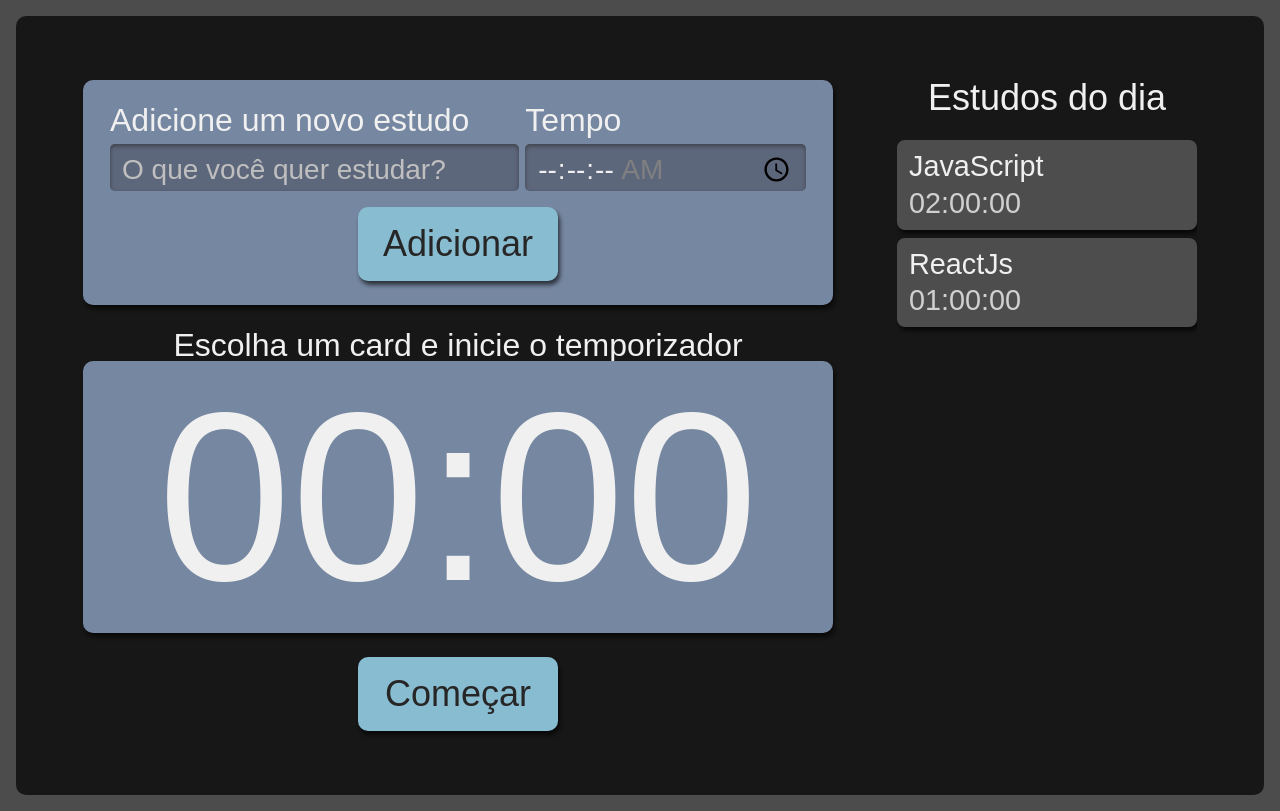
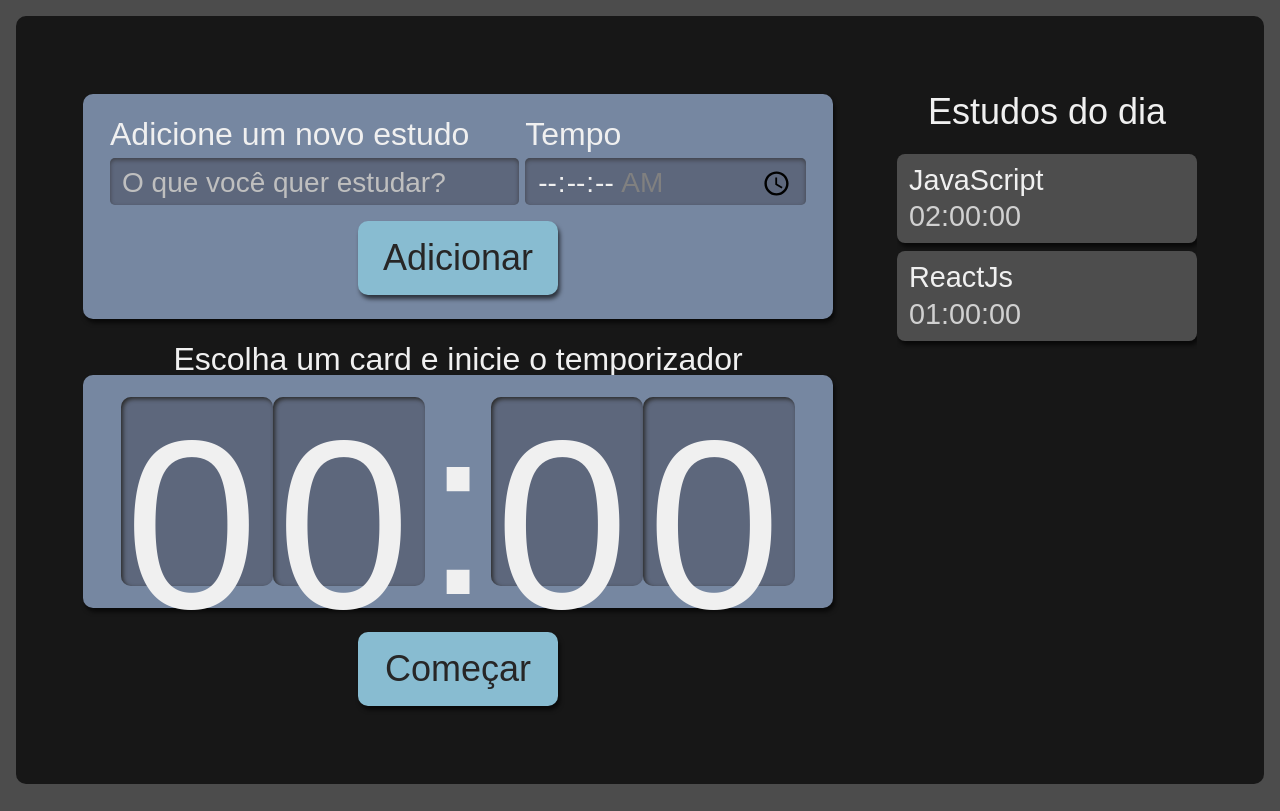
Before and after one commit to GabrielRHL/do-task, a React (Create React App) app: page / in a window 1280 px wide. Built offline with nearby package versions, Linux system fonts and the light colour scheme; the HTML template or start-up script is replaced by a standard one.

Commit message:
adicionando scss para o componente Clock

```diff
--- /dev/null
+++ b/src/components/Timer/Clock/Clock.module.scss
@@ -0,0 +1,21 @@
+.clockNumber {
+    background-color: #5D677C;
+    box-shadow: 2px 2px 4px #2B2B2B inset;
+    height: 3.6rem;
+    width: 3rem;
+    padding: 8px 4px;
+    border-radius: 10px;
+
+    @media screen and (min-width:1280px) {
+      height: 10.8rem;
+      width: 9rem;
+    }
+  }
+
+  .clockSplit {
+    height: 4.2rem;
+
+    @media screen and (min-width:1280px) {
+      height: 12.6rem;
+    }
+  }
--- a/src/components/Timer/Clock/index.tsx
+++ b/src/components/Timer/Clock/index.tsx
@@ -1,11 +1,13 @@
+import style from './Clock.module.scss'
+
 function Clock() {
     return (
         <>
-            <span>0</span>
-            <span>0</span>
-            <span>:</span>
-            <span>0</span>
-            <span>0</span>
+            <span className={style.clockNumber}>0</span>
+            <span className={style.clockNumber}>0</span>
+            <span className={style.clockSplit}>:</span>
+            <span className={style.clockNumber}>0</span>
+            <span className={style.clockNumber}>0</span>
         </>
     )
 }
```
